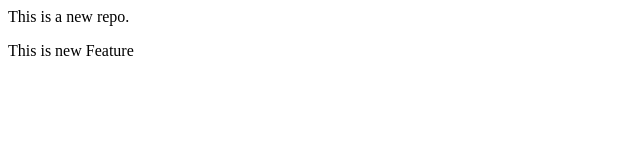
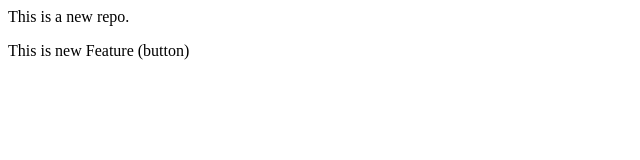
Before and after one commit to Bishaljit/localRepo, a plain HTML site: page index.html in a window 1280 px wide. Shown: the full height of the page, 0-640 px from the left. Drawn offline with Linux system fonts and the light colour scheme.

Commit message:
Add Button

```diff
--- a/index.html
+++ b/index.html
@@ -1,2 +1,2 @@
 <p>This is a new repo.</p>
-<p>This is new Feature</p>
+<p>This is new Feature (button) </p>
```
